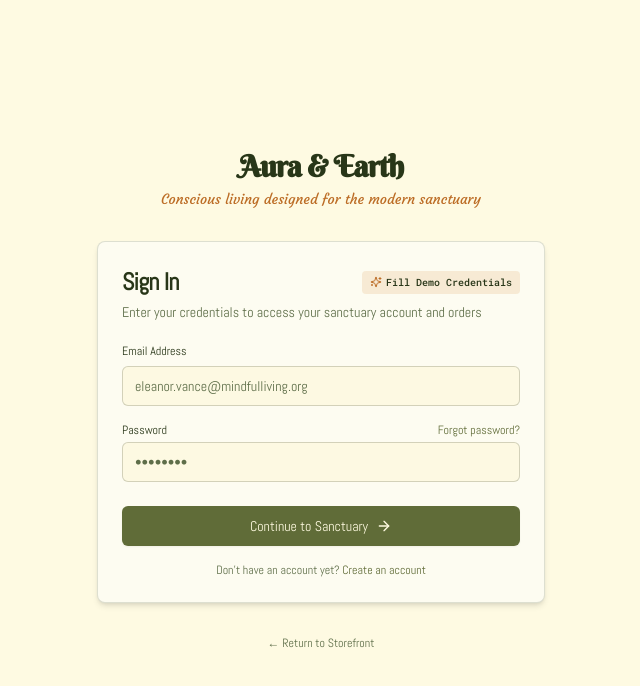
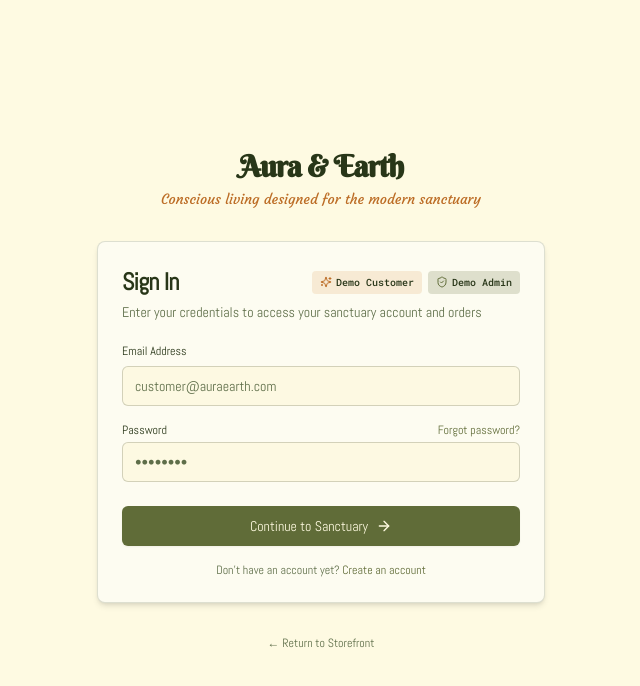
Before and after one commit to NandanvarKrish/E-Commerce-Store, a Next.js app: page /login in a window 1280 px wide. Shown: the top 686 px of the page, without its empty margins (319-959 px from the left). Built offline with nearby package versions, Linux system fonts and the light colour scheme; no server answers.

Commit message:
Update page.tsx

```diff
--- a/src/app/(auth)/login/page.tsx
+++ b/src/app/(auth)/login/page.tsx
@@ -1,9 +1,9 @@
 "use client";
 
 import Link from "next/link";
-import { useRouter } from "next/navigation";
+import { useRouter, useSearchParams } from "next/navigation";
 import { useState } from "react";
-import { ArrowRight, AlertCircle, Sparkles } from "lucide-react";
+import { ArrowRight, AlertCircle, Sparkles, ShieldCheck } from "lucide-react";
 import {
   Card,
   CardHeader,
@@ -14,10 +14,13 @@ import {
 } from "@/components/ui/card";
 import { Button } from "@/components/ui/button";
 import { Input } from "@/components/ui/input";
-import { createClient } from "@/utils/supabase/client";
+import { authService } from "@/services/auth.service";
 
 export default function LoginPage() {
   const router = useRouter();
+  const searchParams = useSearchParams();
+  const redirectTo = searchParams.get("redirectTo");
+
   const [email, setEmail] = useState("");
   const [password, setPassword] = useState("");
   const [errorMsg, setErrorMsg] = useState<string | null>(null);
@@ -28,54 +31,62 @@ export default function LoginPage() {
     setIsLoading(true);
     setErrorMsg(null);
 
-    try {
-      const supabase = createClient();
-      const { data, error } = await supabase.auth.signInWithPassword({
-        email,
-        password,
-      });
+    const response = await authService.signInWithPassword(email, password);
 
-      if (error) {
-        // If Supabase backend doesn't have this user yet, allow demo simulation
-        if (email.includes("@")) {
-          router.push("/account");
-          return;
-        }
-        setErrorMsg(error.message);
+    if (!response.success || !response.data) {
+      setErrorMsg(response.error?.message || "Invalid email or password.");
       setIsLoading(false);
       return;
     }
 
-      if (data.user) {
-        router.push("/account");
+    // Role-aware redirect or respect requested redirect target
+    const userRole = response.data.app_metadata?.role;
+    let destination = redirectTo && redirectTo.startsWith("/") ? redirectTo : "/account";
+
+    // If logging into admin account and no specific redirect, send directly to /admin
+    if (userRole === "admin" && (!redirectTo || redirectTo === "/account")) {
+      destination = "/admin";
+    }
+
+    router.push(destination);
     router.refresh();
-      }
-    } catch (_err) {
-      // Graceful fallback for UI testing
-      router.push("/account");
-    } finally {
-      setIsLoading(false);
-    }
   };
 
-  const handleDemoFill = () => {
-    setEmail("eleanor.vance@mindfulliving.org");
-    setPassword("Sanctuary2026!");
+  const fillCustomerCredentials = () => {
+    setEmail("customer@auraearth.com");
+    setPassword("Password123!");
+    setErrorMsg(null);
+  };
+
+  const fillAdminCredentials = () => {
+    setEmail("admin@auraearth.com");
+    setPassword("AdminPassword123!");
+    setErrorMsg(null);
   };
 
   return (
     <Card className="border-brand-forest/15 shadow-md">
       <CardHeader className="space-y-1 pb-4">
-        <div className="flex items-center justify-between">
+        <div className="flex flex-col sm:flex-row sm:items-center sm:justify-between gap-2">
           <CardTitle className="text-2xl font-bold">Sign In</CardTitle>
+          <div className="flex items-center gap-1.5 flex-wrap">
             <button
               type="button"
-            onClick={handleDemoFill}
+              onClick={fillCustomerCredentials}
               className="inline-flex items-center gap-1 rounded bg-brand-clay/20 px-2 py-1 font-mono text-[10px] font-medium text-brand-forest hover:bg-brand-clay/30 transition-colors"
             >
               <Sparkles className="h-3 w-3 text-brand-copper" />
-            <span>Fill Demo Credentials</span>
+              <span>Demo Customer</span>
             </button>
+            <button
+              type="button"
+              onClick={fillAdminCredentials}
+              className="inline-flex items-center gap-1 rounded bg-brand-olive/20 px-2 py-1 font-mono text-[10px] font-medium text-brand-forest hover:bg-brand-olive/30 transition-colors"
+            >
+              <ShieldCheck className="h-3 w-3 text-brand-olive" />
+              <span>Demo Admin</span>
+            </button>
+          </div>
         </div>
         <CardDescription>
           Enter your credentials to access your sanctuary account and orders
@@ -96,7 +107,7 @@ export default function LoginPage() {
             </label>
             <Input
               type="email"
-              placeholder="eleanor.vance@mindfulliving.org"
+              placeholder="customer@auraearth.com"
               value={email}
               onChange={(e) => setEmail(e.target.value)}
               required
```
Lines whose indentation alone changed are shown as unchanged.
